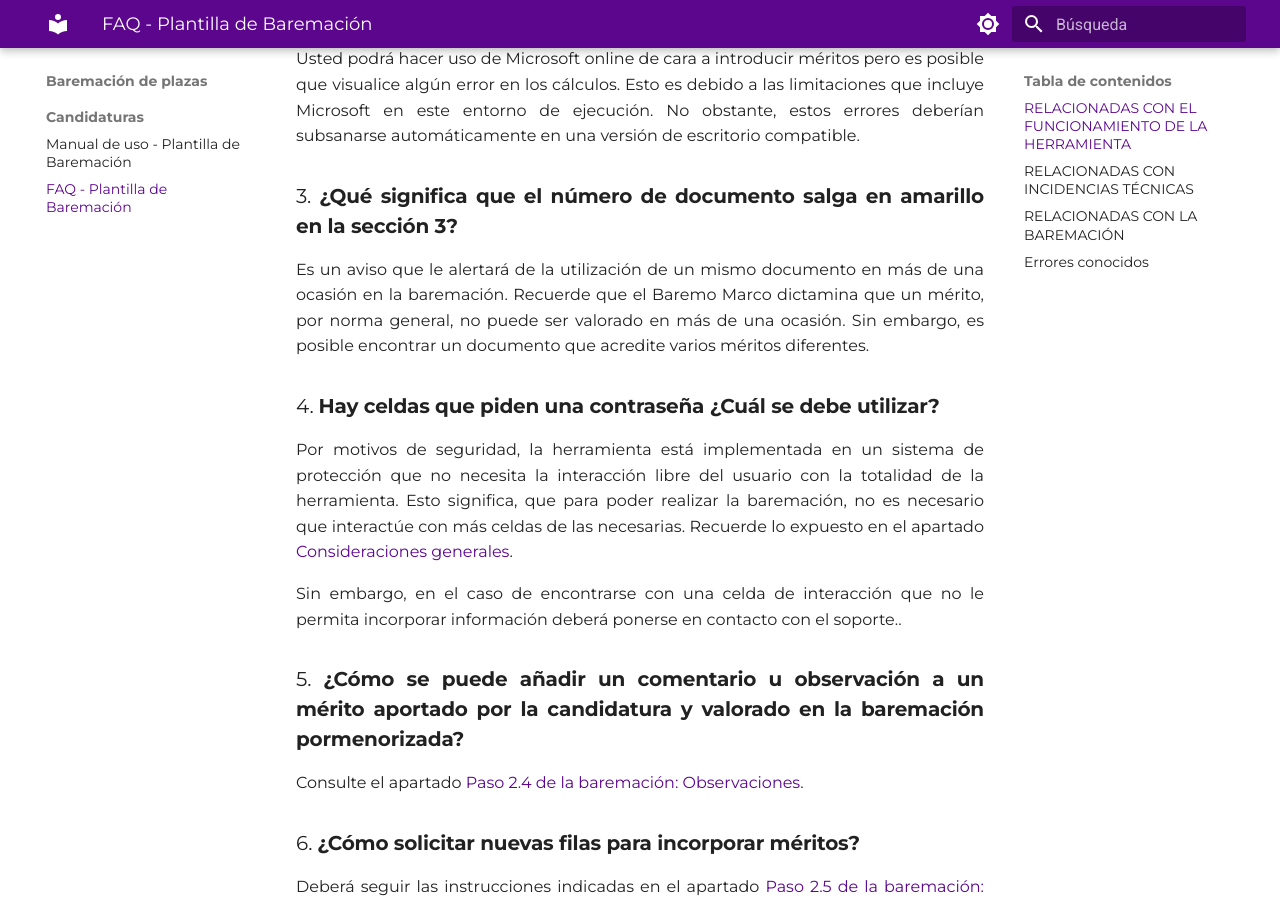
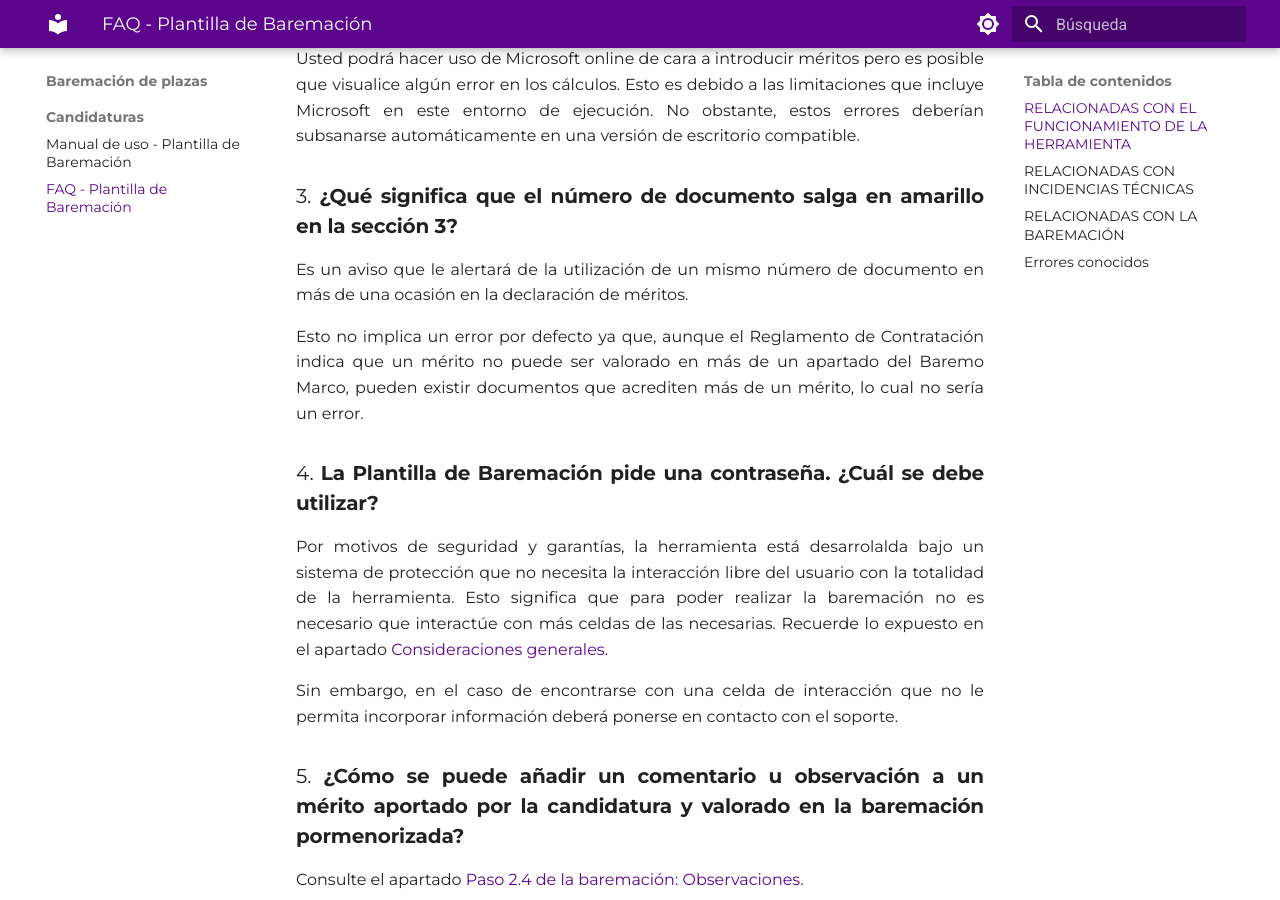
Before and after one commit to svicpdi/biblioteca-tecnica, an MkDocs documentation site: the page built from docs/baremacion/candidaturas/faq_plantilla.md, in a window 1280 px wide and 900 px high, scrolled down 828 px. Built offline with MkDocs 1.6.1 and Material for MkDocs 9.7.7, drawn with Linux system fonts in a browser that asks for light colours.

```diff
--- a/docs/baremacion/candidaturas/faq_plantilla.md
+++ b/docs/baremacion/candidaturas/faq_plantilla.md
@@ -24,13 +24,15 @@ Usted podrá hacer uso de Microsoft online de cara a introducir méritos pero es
 
 ### **¿Qué significa que el número de documento salga en amarillo en la sección 3?**
 
-Es un aviso que le alertará de la utilización de un mismo documento en más de una ocasión en la baremación. Recuerde que el Baremo Marco dictamina que un mérito, por norma general, no puede ser valorado en más de una ocasión. Sin embargo, es posible encontrar un documento que acredite varios méritos diferentes.
+Es un aviso que le alertará de la utilización de un mismo número de documento en más de una ocasión en la declaración de méritos.
 
-### **Hay celdas que piden una contraseña ¿Cuál se debe utilizar?**
+Esto no implica un error por defecto ya que, aunque el Reglamento de Contratación indica que un mérito no puede ser valorado en más de un apartado del Baremo Marco, pueden existir documentos que acrediten más de un mérito, lo cual no sería un error.
 
-Por motivos de seguridad, la herramienta está implementada en un sistema de protección que no necesita la interacción libre del usuario con la totalidad de la herramienta. Esto significa, que para poder realizar la baremación, no es necesario que interactúe con más celdas de las necesarias. Recuerde lo expuesto en el apartado [Consideraciones generales](#heading=h.f3s943hst4o7).
+### **La Plantilla de Baremación pide una contraseña. ¿Cuál se debe utilizar?**
 
-Sin embargo, en el caso de encontrarse con una celda de interacción que no le permita incorporar información deberá ponerse en contacto con el soporte..
+Por motivos de seguridad y garantías, la herramienta está desarrolalda bajo un sistema de protección que no necesita la interacción libre del usuario con la totalidad de la herramienta. Esto significa que para poder realizar la baremación no es necesario que interactúe con más celdas de las necesarias. Recuerde lo expuesto en el apartado [Consideraciones generales](#heading=h.f3s943hst4o7).
+
+Sin embargo, en el caso de encontrarse con una celda de interacción que no le permita incorporar información deberá ponerse en contacto con el soporte.
 
 ### **¿Cómo se puede añadir un comentario u observación a un mérito aportado por la candidatura y valorado en la baremación pormenorizada?**
 
--- a/mkdocs.yml
+++ b/mkdocs.yml
@@ -53,15 +53,17 @@ plugins:
       type: datetime # Muestra fecha y hora completas
       enable_creation_date: true  # También muestra la fecha de creación
 # - pdf-export:     # Permite exportar páginas a PDF (requiere pip install mkdocs-pdf-export-plugin)
-  - mermaid2:      # Soporte para diagramas Mermaid (requiere pip install mkdocs-mermaid2-plugin)
-      minify_html: true
   - glightbox:      # Para imágenes con efecto lightbox (requiere pip install mkdocs-glightbox)
 
 # Extensiones de Markdown (Lo que hace que el contenido se vea pro)
 markdown_extensions:
   - admonition          # Cuadros de aviso (Note, Warning, etc.)
   - pymdownx.details    # Secciones colapsables
-  - pymdownx.superfences # Bloques de código avanzados
+  - pymdownx.superfences: # Bloques de código avanzados
+      custom_fences:
+        - name: mermaid
+          class: mermaid
+          format: !!python/name:pymdownx.superfences.fence_code_format
   - pymdownx.tabbed:    # Pestañas de contenido
       alternate_style: true
   - attr_list           # Permite añadir atributos CSS a elementos
```
Also changed, not shown: docs/baremacion/candidaturas/manual_plantilla.md (+77 -22 lines), docs/assets/images/image15.png.
